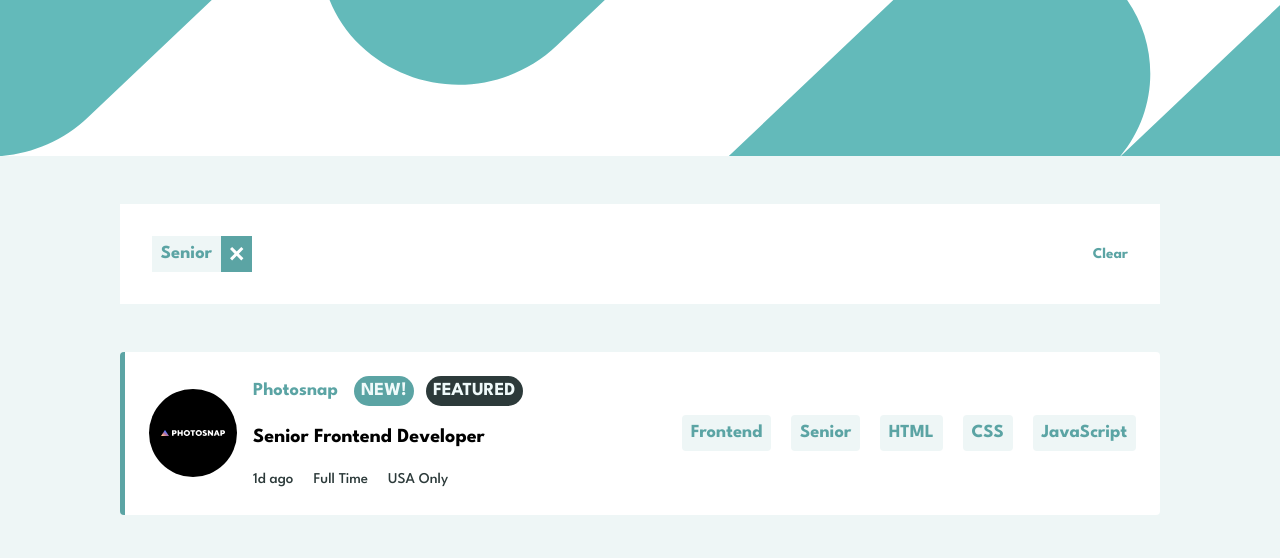
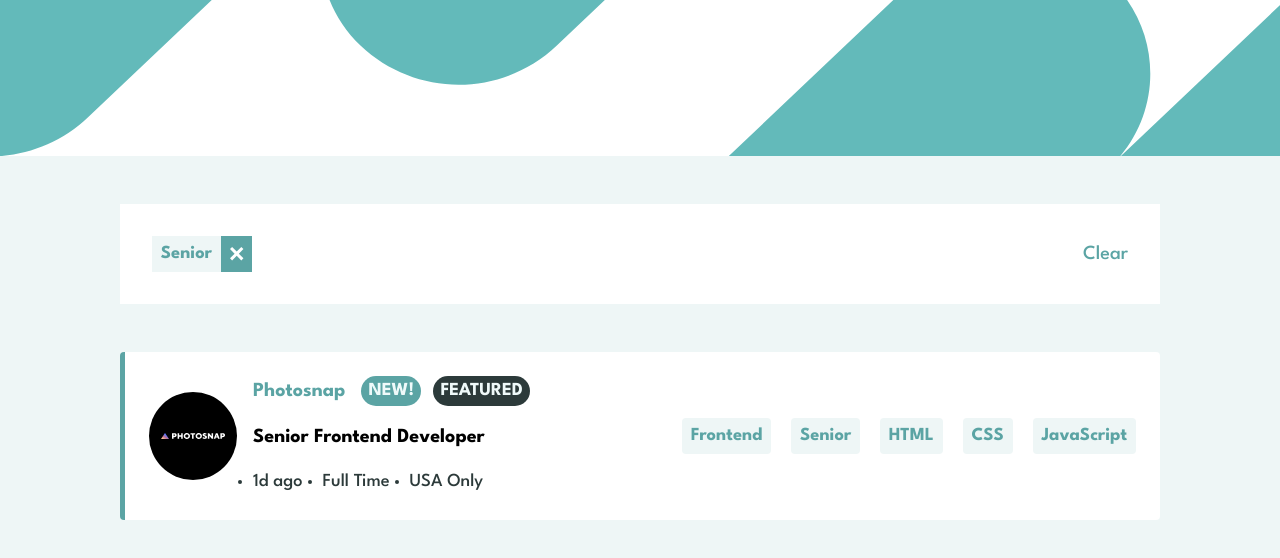
Before and after one commit to DrZero1234/FEM_job_filter, a React (Vite) app: page / in a window 1280 px wide. Both pictures are taken after a click on the button "Senior". Shown: the top 558 px of the page. Built offline with nearby package versions, Linux system fonts and the light colour scheme.

Commit message:
Prop Validators added

```diff
--- a/package.json
+++ b/package.json
@@ -10,6 +10,7 @@
     "preview": "vite preview"
   },
   "dependencies": {
+    "prop-types": "^15.8.1",
     "react": "^18.2.0",
     "react-dom": "^18.2.0",
     "styled-components": "^6.0.2"
--- a/src/App.jsx
+++ b/src/App.jsx
@@ -1,8 +1,8 @@
 import { useEffect, useState } from 'react'
 import './App.css'
 
-import { JobsListing } from './components/JobsListing';
-import { FilterTab } from './components/FilterTab';
+import JobsListing from './components/JobsListing';
+import FilterTab from './components/FilterTab';
 
 import desktopHeader from "./assets/bg-header-desktop.svg";
 import mobileHeader from "./assets/bg-header-mobile.svg";
@@ -19,12 +19,16 @@ import { ThemeProvider } from 'styled-components';
 
 function App() {
 
+
+  // Empty active filter objects
   const DEFAULT_FILTER_OBJ = {
     role: "",
     level: "",
     languages: [],
     tools: [],
   };
+
+  // Fetches the local data.json file and returns it in a list of objects format
   const allJobs = [JSON.parse(JSON.stringify(data))][0];
 
   const [jobsList, setJobsList] = useState(
@@ -39,11 +43,16 @@ function App() {
     setCurrentFilters(DEFAULT_FILTER_OBJ);
   };
 
-  // Todo the languages and tools value should add to
+
+
+  // Function which adds the filter to the current filter object based on the button the user clicked on
   const addFilter = (key, val) => {
     let key_arr_copy;
+    // The role and level stores the string of the button so it only inserts in key: value format
     if (key === "role" || key === "level") {
       setCurrentFilters({ ...currentFilters, [`${key}`]: val });
+      // Otherwise the function will check if the languages or tools array contains the clicked filter
+      // If no then the filter will be added otherwise the array stays the same
     } else if (key === "languages") {
       key_arr_copy = currentFilters["languages"];
       if (!currentFilters["languages"].includes(val)) {
@@ -65,11 +74,12 @@ function App() {
     }
   };
 
+  // Function that handles the removal of active filter by clicking on the X button next to an active filter
   const removeFilter = (key,val=undefined) => {
     const copy = { ...currentFilters };
     if (key === "role" || key === "level") {
       delete copy[key];
-    } else if (key === "languages" || key === "tools") {
+    } else if (key === "languages"||key === "tools") {
       const elem_index = currentFilters[key].indexOf(val);
       copy[key].splice(elem_index,1);
 
@@ -77,22 +87,27 @@ function App() {
     setCurrentFilters(copy);
   };
 
-  // https://blog.bitsrc.io/how-to-compare-objects-in-javascript-f4eafef807fc
+  // The function that determines which jobs are in pair with the current filters
   const compareFilters =  (jobObj) => {
     const filter_keys = Object.keys(currentFilters);
+    // First we iterate over the keys of the filters object
     for (let filter_key of filter_keys){
-      if ((filter_key === "role" || filter_key === "level") && currentFilters[filter_key].length) {
+      // The function checks if the role AND level keys have the same value for the job Object as the filter object
+      if (typeof jobObj[filter_key] === "string" && currentFilters[filter_key].length) {
         if (jobObj[filter_key] != currentFilters[filter_key]) {
           return false;
         }
-      } else if (filter_key === "languages" || filter_key === "tools") {
+        // The function checks if any of the languages or tools array have the same values as the filter object
+      } else if (typeof jobObj[filter_key] === "object" && currentFilters[filter_key].length) {
         for (let arr_item of currentFilters[filter_key]) {
-          if (!jobObj[filter_key].includes(arr_item)) {
+          if (!jobObj[filter_key].includes(arr_item)){
+            // If ANY of the if loops are false the whole function will return false meaning the job Object is not in pair with the current filters
             return false
           }
         }
       }
     }
+    // The job object will be returned
     return true
   }
 
@@ -106,6 +121,8 @@ function App() {
     setJobsList(filtered_jobs)
   };
 
+
+  // The ThemeProvider will store these global CSS values
   const pageTheme = {
     primary_500: "#5ba4a4", //hsl(180, 29%, 50%)
 
@@ -125,6 +142,7 @@ function App() {
     fw_normal: 500,
     fw_bold: 700,
   };
+
 
   useEffect(() => {
    filterJobs()
--- a/src/components/ActiveFilterButton.jsx
+++ b/src/components/ActiveFilterButton.jsx
@@ -1,5 +1,7 @@
 import removeFilterImg from "../assets/icon-remove.svg";
 import { styled } from "styled-components";
+import {PropTypes} from "prop-types";
+
 
 
 const ActiveFilterWrapper = styled.div`
@@ -24,13 +26,16 @@ const ActiveFilterCloseBtn = styled.button`
     }
   `;
 
-export const ActiveFilterButton = ({filter_key,value,removeFilter}) => {
 
 
+function ActiveFilterButton ({filter_key,value,removeFilter})  {
 
+
+  // Only returns the filters that has at least one character as a value
   if (value.length) {
     return (
       <>
+        {/* If the value is string (this case the key is role or position) */}
         {typeof value === "string" ? (
           <ActiveFilterWrapper>
             <ActiveFilterDiv>{value}</ActiveFilterDiv>
@@ -41,6 +46,7 @@ export const ActiveFilterButton = ({filter_key,value,removeFilter}) => {
             </ActiveFilterCloseBtn>
           </ActiveFilterWrapper>
         ) : (
+          // Returns a button of every value of the languages or roles key
           value.map((val) => (
             <ActiveFilterWrapper>
               <ActiveFilterDiv>{val}</ActiveFilterDiv>
@@ -55,5 +61,16 @@ export const ActiveFilterButton = ({filter_key,value,removeFilter}) => {
       </>
     );
   }
+}
+
+ActiveFilterButton.propTypes = {
+  filter_key: PropTypes.string.isRequired,
+  value: PropTypes.oneOfType([
+    PropTypes.string,
+    PropTypes.array
+  ]).isRequired,
+  removeFilter: PropTypes.func.isRequired
 
 }
+
+export default ActiveFilterButton;
--- a/src/components/FilterTab.jsx
+++ b/src/components/FilterTab.jsx
@@ -1,5 +1,6 @@
 import { isStyledComponent, styled } from "styled-components";
-import { ActiveFilterButton } from "./ActiveFilterButton";
+import ActiveFilterButton from "./ActiveFilterButton";
+import { PropTypes } from "prop-types";
 
 
 
@@ -22,7 +23,7 @@ const FilterButtonList = styled.ul`
 const ClearAllText = styled.a`
 
   color: ${(props) => props.theme.primary_500};
-  font-weight: ${(props) => props.theme.fw_bold};
+  font-size: ${(props) => props.theme.fs_title};
   text-decoration: none;
   justify-self: flex-end;
   &:hover {
@@ -30,18 +31,17 @@ const ClearAllText = styled.a`
   }
 `;
 
-export const FilterTab = ({currentFilters,clearFilters,removeFilter}) => {
+const FilterTab = ({currentFilters,clearFilters,removeFilter}) => {
   const current_filter_keys = Object.keys(currentFilters);
   // Checks if every key is empty in the currentFilters state
 
+  // Checks if the current Filter object dont have any value in it
   const isEmpty = current_filter_keys.every((key) => currentFilters[key].length < 1);
 
 
   return (
     <>
       {/* Only renders the FilterTab if there is an activeFilter */}
-
-      {/* Currently cant remove languages or tools key so its buggy */}
       {!isEmpty && (
         <FilterWrapper>
           <FilterButtonList>
@@ -63,3 +63,11 @@ export const FilterTab = ({currentFilters,clearFilters,removeFilter}) => {
     </>
   );
 }
+
+FilterTab.propTypes = {
+  currentFilters: PropTypes.object.isRequired,
+  clearFilters: PropTypes.func.isRequired,
+  removeFilter: PropTypes.func.isRequired,
+}
+
+export default FilterTab
--- a/src/components/JobFilterButton.jsx
+++ b/src/components/JobFilterButton.jsx
@@ -1,4 +1,5 @@
 import { styled } from "styled-components";
+import { PropTypes } from "prop-types";
 
 const FilterButton = styled.button`
   background-color: ${(props) => props.theme.neutral[800]};
@@ -21,8 +22,9 @@ const FilterButton = styled.button`
 
 
 
-
-export const JobFilterButton = ({btn_key,value,addFilter }) => {
+// Generates a button from the position,role,languages,roles keys
+// By clicking these button the key value will be added to the filters
+const JobFilterButton =  ({btn_key,value,addFilter }) =>  {
   return(
     <>
       {typeof value !== "object" ? <li><FilterButton onClick={() => addFilter(btn_key,value)}>{value}</FilterButton> </li> :
@@ -32,4 +34,16 @@ export const JobFilterButton = ({btn_key,value,addFilter }) => {
       }
     </>
   )
+}
+
+JobFilterButton.propTypes =  {
+  btn_key: PropTypes.string.isRequired,
+  value: PropTypes.oneOfType([
+    PropTypes.string,
+    PropTypes.array
+  ]).isRequired,
+  addFilter: PropTypes.func.isRequired
 };
+
+
+export default JobFilterButton
--- a/src/components/JobTab.jsx
+++ b/src/components/JobTab.jsx
@@ -1,5 +1,6 @@
 import { styled } from "styled-components";
-import { JobFilterButton } from "./JobFilterButton";
+import JobFilterButton from "./JobFilterButton";
+import { PropTypes } from "prop-types";
 
 
 
@@ -68,7 +69,7 @@ import { JobFilterButton } from "./JobFilterButton";
   const CompanyName = styled.h2`
     color: ${(props) => props.theme.primary_500};
     font-weight: ${(props) => props.theme.fw_bold};
-    font-size: ${(props) => props.theme.fs_status_btn};
+    font-size: ${(props) => props.theme.fs_title};
   `;
   const JobStatusWrapper = styled.div`
     display: flex;
@@ -120,12 +121,13 @@ import { JobFilterButton } from "./JobFilterButton";
   const JobTimeList = styled.ul`
     display: flex;
     color: ${(props) => props.theme.neutral[200]};
+    font-size: ${props => props.theme.fs_status_btn};
     gap: 1.25rem;
-    list-style-type: none;
     grid-area: job-details;
   `;
 
 const RightBtnWrapper = styled(JobTimeList)`
+    list-style-type: none;
     flex-wrap: nowrap;
     align-items: center;
     @media (max-width: 40em) {
@@ -133,7 +135,7 @@ const RightBtnWrapper = styled(JobTimeList)`
     }
   `;
 
-export const JobTab = ({ jobData, addFilter }) => {
+ const JobTab = ({ jobData, addFilter }) => {
   const new_key = jobData.new;
   const {
     id,
@@ -179,7 +181,7 @@ export const JobTab = ({ jobData, addFilter }) => {
       </JobInfo>
       <Separator />
       <RightBtnWrapper>
-        {entries.map((entry,i) => (
+        {entries.map((entry) => (
           // entry[0] - btn_key
           // entry[1] - btn_value
           <JobFilterButton btn_key={entry[0]} value={entry[1]} addFilter = {addFilter} />
@@ -188,3 +190,10 @@ export const JobTab = ({ jobData, addFilter }) => {
     </JobInterface>
   );
 };
+
+JobTab.propTypes = {
+  jobData: PropTypes.object.isRequired,
+  addFilter: PropTypes.func.isRequired,
+}
+
+export default JobTab
```
Also changed, not shown: src/components/JobsListing.jsx (+11 -3 lines), 1 other file (tests, documents, lock files or other folders).
